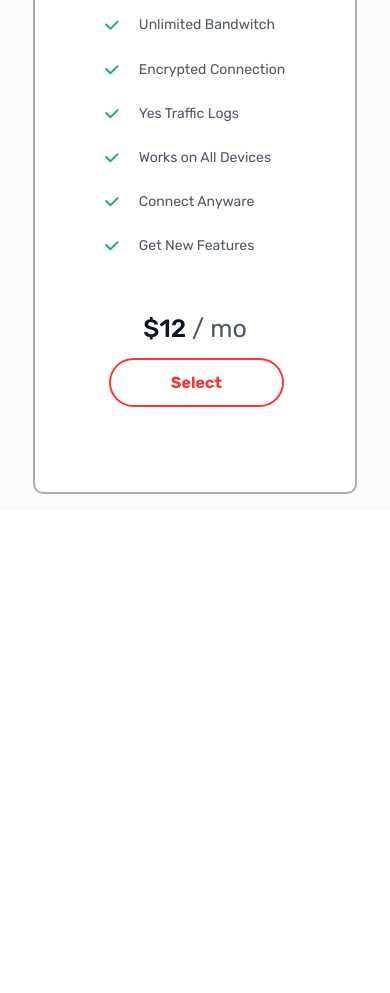
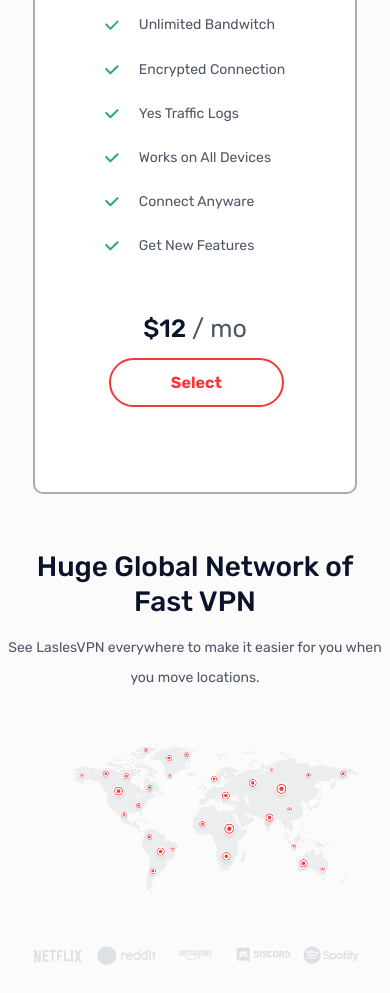
Before and after one commit to beksultane/1-module, a website: page index.html in a window 390 px wide. Shown: the part 3837-4830 px from the top of the page. Before the commit the page ends 4347 px from the top, so only its background shows below. Drawn offline with Linux system fonts and the light colour scheme.

Commit message:
adaptation

```diff
--- a/index.html
+++ b/index.html
@@ -220,6 +220,24 @@
         </div>
 
       </div>
+
+
+      <div class="block-map">
+        <h5 class="block-map__title">Huge Global Network of Fast VPN</h5>
+        <p class="block-map__text">See LaslesVPN everywhere to make it easier for you when you move locations.</p>
+
+        <div class="block-map__img">
+          <img src="img/Global-map.png" alt="map">
+        </div>
+
+        <div class="block-map__sponsors">
+          <img src="img/netflix.png" alt="img">
+          <img src="img/reddit.png" alt="img">
+          <img src="img/amazon.png" alt="img">
+          <img src="img/discord.png" alt="img">
+          <img src="img/spotify.png" alt="img">
+        </div>
+      </div>
     </div>
   </section>
 
--- a/scss/_section.scss
+++ b/scss/_section.scss
@@ -79,7 +79,6 @@
     gap: 25px;
   }
 }
-
 .plan-selection_card:hover {
   border: 2.5px solid $btn-color;
 }
@@ -88,15 +87,78 @@
   color: #fff;
   box-shadow: $box-shadow;
 }
-
 .moot {
   color: $text-color;
   font-weight: normal;
 }
-
 .buy-2 {
   padding-top: 76px;
 }
 .buy-3 {
   padding-top: 31px;
 }
+
+.block-map {
+  margin-top: 14%;
+  &__title {
+    text-align: center;
+    font-size: 35px;
+    font-weight: $f-weiht5;
+    line-height: 50px;
+    color: $title-txt;
+    margin: 20px 0;
+    padding: 0 34%;
+  }
+  &__text {
+    text-align: center;
+    line-height: 30px;
+    color: $text-color;
+    padding: 0 26%;
+  }
+
+  &__img {
+    margin-top: 14%;
+    padding-left: 70px;
+  }
+
+  &__sponsors {
+    display: flex;
+    justify-content: space-between;
+    align-items: center;
+    margin-top: 35px;
+  }
+
+  @media (max-width: 1170px) {
+    &__title {
+      padding: 0 28%;
+    }
+    &__img {
+      width: 100%;
+      // padding-left: 0;
+      img {
+        width: 90%;
+      }
+    }
+    &__sponsors {
+      justify-content: center;
+      gap: 10px;
+      width: 100%;
+      img {
+        width: 15%;
+      }
+    }
+  }
+
+  @media (max-width: 440px) {
+    &__title {
+      font-size: 28px;
+      line-height: 35px;
+      margin: 0;
+      padding: 0 30px;
+    }
+    &__text {
+      font-size: 14px;
+      padding: 0;
+    }
+  }
+}
```
Also changed, not shown: css/style.css, 1 other file.
